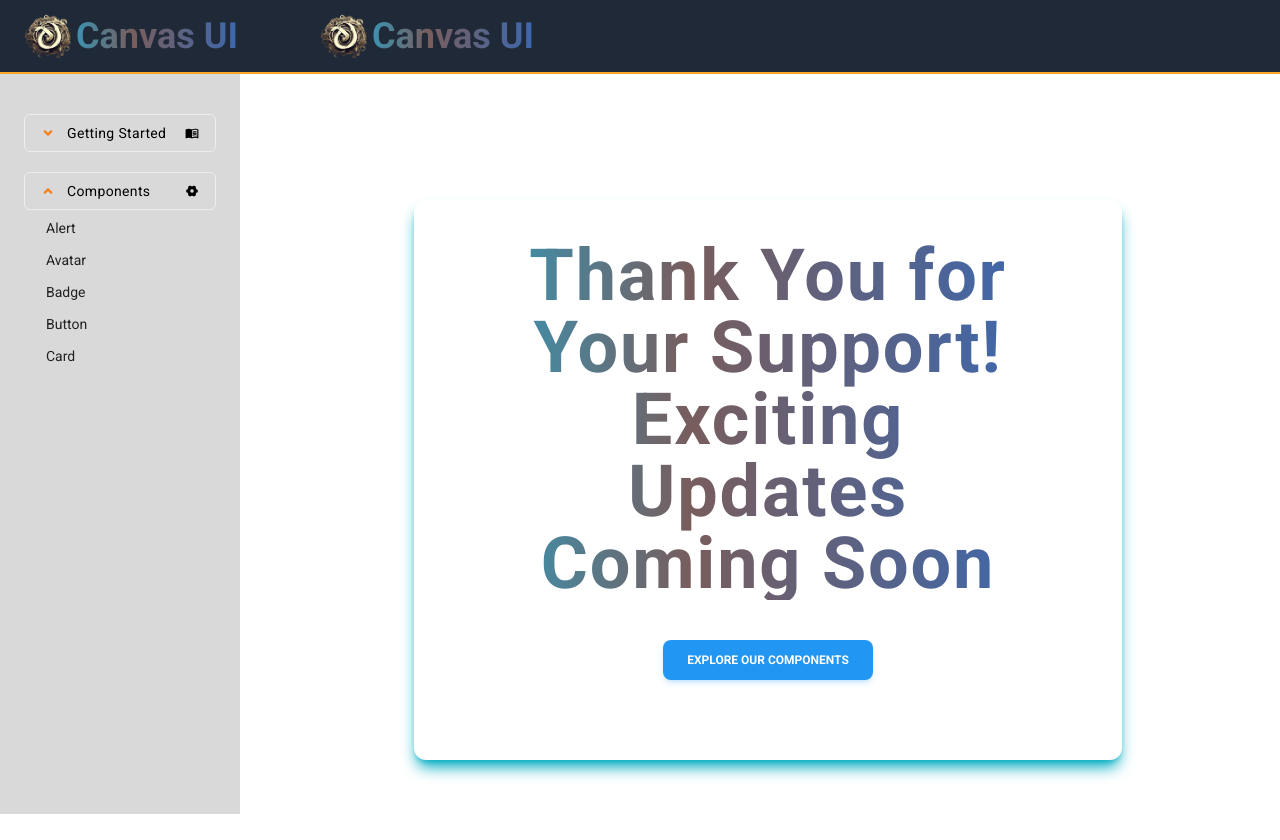
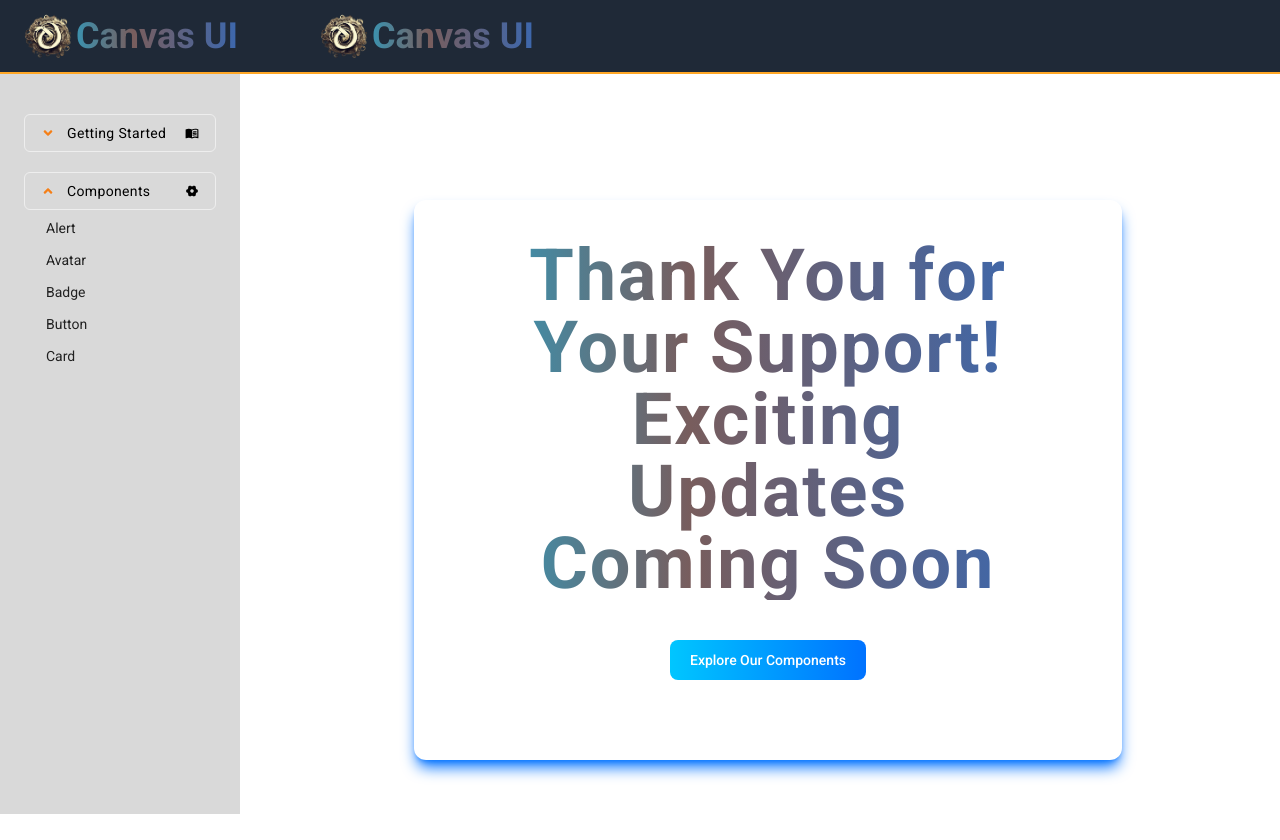
Before and after one commit to nayon117/Canvas-UI, a React (Vite) app: page /components/quickstart in a window 1280 px wide. Built offline with nearby package versions, Linux system fonts and the light colour scheme.

Commit message:
update notfound page

```diff
--- a/src/Pages/NotFound/NotFound.jsx
+++ b/src/Pages/NotFound/NotFound.jsx
@@ -1,4 +1,3 @@
-import { Button } from "@material-tailwind/react";
 import { Link } from "react-router-dom";
 import Navbar from "../../components/Navbar";
 
@@ -8,17 +7,17 @@ const NotFound = () => {
       <Navbar />
       <div className="w-full mt-20 ">
         <div className="py-10 mx-5 lg:mx-0">
-          <div className="md:w-3/4 w-full flex flex-col items-center justify-center mx-auto px-3 lg:px-0  backdrop-blur-md bg-white/10 py-10 rounded-xl shadow-lg shadow-cyan-600">
-            <h1 className="text-white text-4xl md:text-5xl lg:text-7xl text-center logo-text tracking-wide h-full font-bold lg:w-3/4 mx-auto">
+          <div className="md:w-3/4 w-full flex flex-col items-center justify-center mx-auto px-3 lg:px-0  backdrop-blur-md bg-white/10 py-10 rounded-xl shadow-lg shadow-[#0072ff]">
+            <h1 className=" text-4xl md:text-5xl lg:text-7xl text-center logo-text tracking-wide h-full font-bold lg:w-3/4 mx-auto">
               Thank You for Your Support! Exciting Updates Coming Soon
             </h1>
             <Link to={"components/avatar"}>
-              <Button
-                className="mx-auto flex justify-center my-10"
+              <button
+                className="mx-auto btn flex justify-center my-10"
                 color="blue"
               >
                 Explore Our Components
-              </Button>
+              </button>
             </Link>
           </div>
         </div>
```
